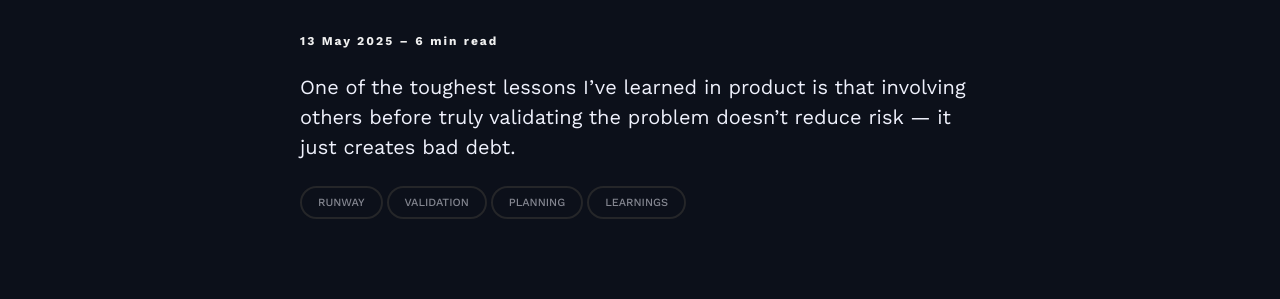
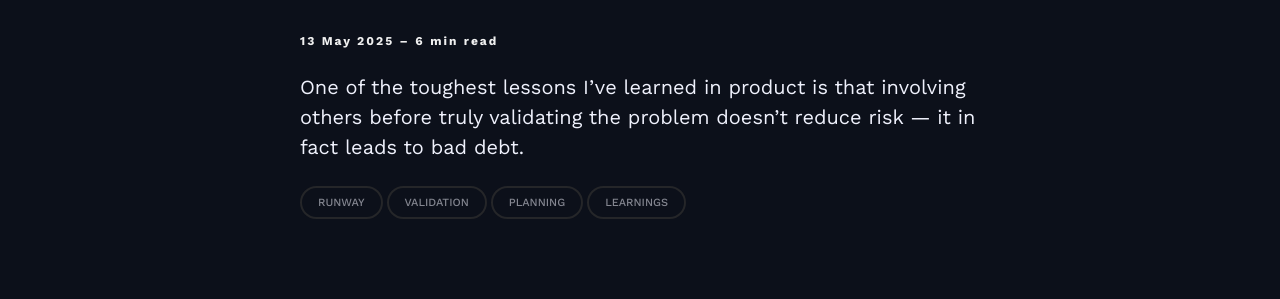
Before and after one commit to mkishi1221/mkishi1221.github.io, a Jekyll site: the page built from blog/index.html, in a window 1280 px wide. Shown: the part 614-913 px from the top of the page. Built offline with Jekyll 4.4.1, drawn with Linux system fonts in a browser that asks for light colours; nearby versions of some CDN libraries; the list of posts is cut into pages by our own code.

Commit message:
More blog fixes

```diff
--- a/_posts/2025-05-13-Pitching for help in debit not credit.markdown
+++ b/_posts/2025-05-13-Pitching for help in debit not credit.markdown
@@ -1,7 +1,7 @@
 ---
 layout: post
 title:  Pitching for help in debit, not credit
-description: One of the toughest lessons I’ve learned in product is that involving others before truly validating the problem doesn’t reduce risk — it just creates bad debt.
+description: One of the toughest lessons I’ve learned in product is that involving others before truly validating the problem doesn’t reduce risk — it in fact leads to bad debt.
 date:   2025-05-13 09:00:00 +0300
 image:  '/images/loan.jpg'
 tags:   [runway, validation, planning, learnings]
```
